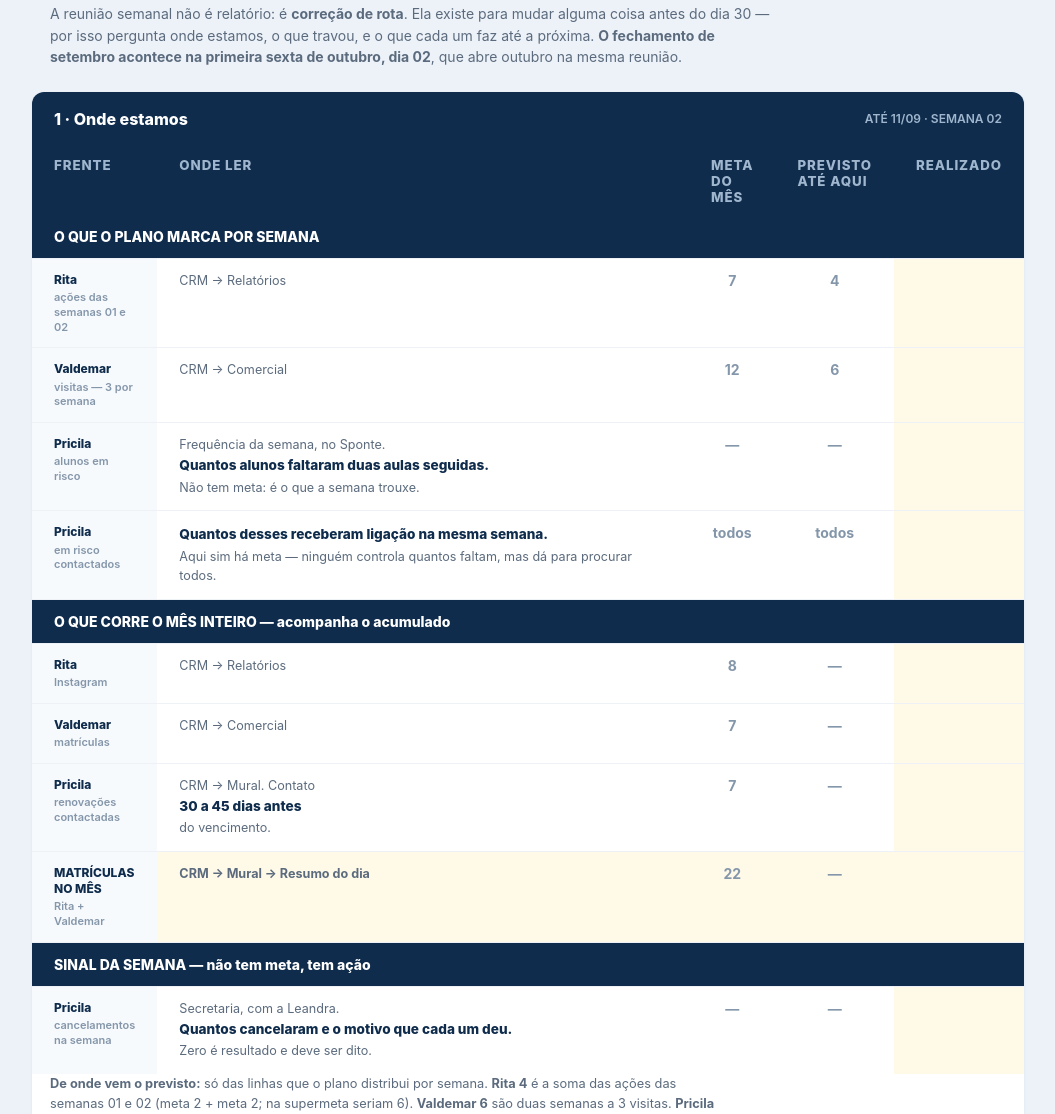
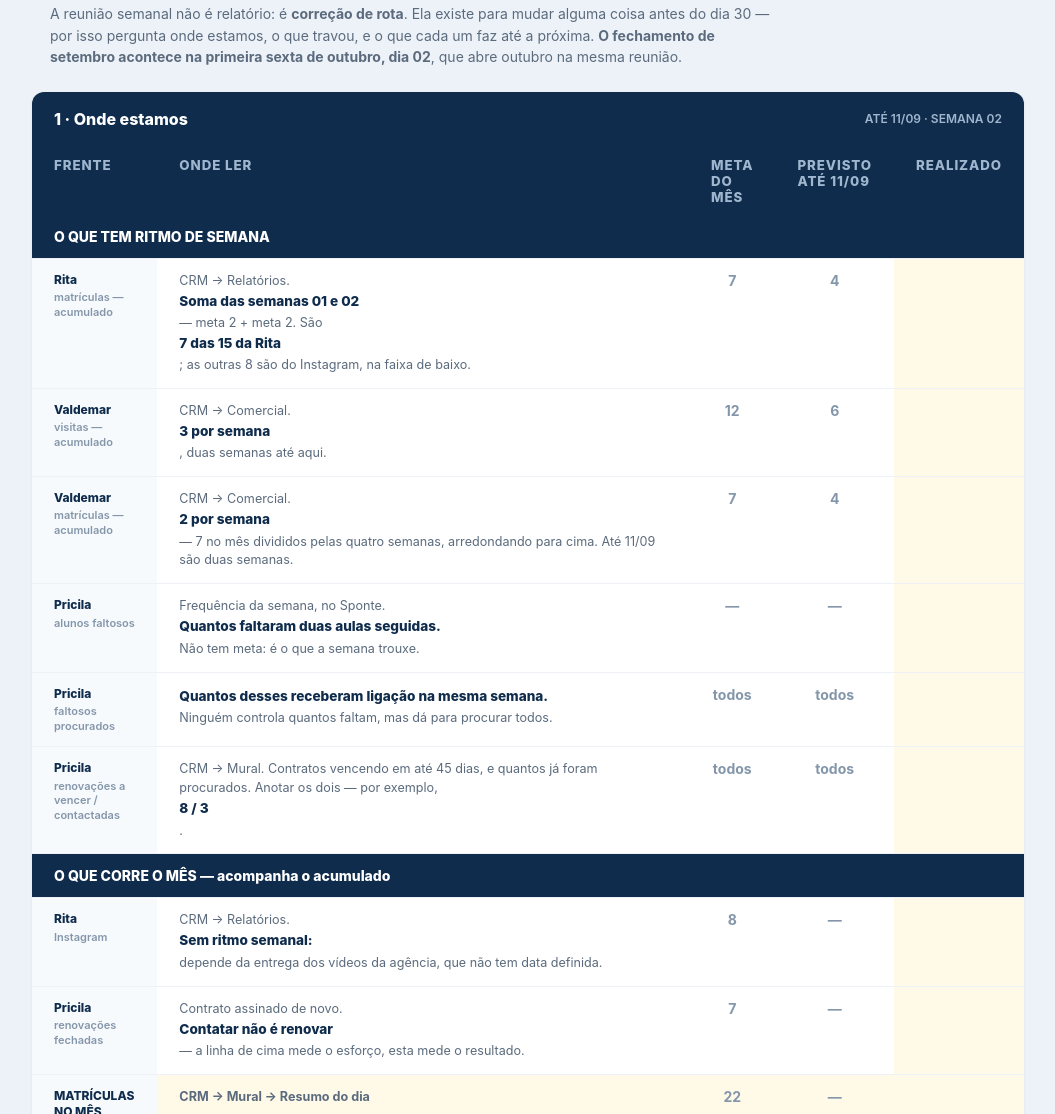
Before and after one commit to tiagocunhademelocavalcanti/planoemetasetembrowizard, a plain HTML site: page index.html in a window 1280 px wide. Shown: the part 565-1679 px from the top of the page, without its empty margins (112-1167 px from the left). Drawn offline with Linux system fonts and the light colour scheme.

Commit message:
mudanças 08 09  12_57

```diff
--- a/index.html
+++ b/index.html
@@ -393,21 +393,22 @@
     <div class="plano">
       <div class="cab"><h3>1 &middot; Onde estamos</h3><span>AT&Eacute; 11/09 &middot; SEMANA 02</span></div>
       <table class="sem">
-        <thead><tr><td>Frente</td><td>Onde ler</td><td>Meta do m&ecirc;s</td><td>Previsto at&eacute; aqui</td><td>Realizado</td></tr></thead>
-        <tr class="tot"><td colspan="5">O QUE O PLANO MARCA POR SEMANA</td></tr>
-        <tr><td class="qd">Rita<small>a&ccedil;&otilde;es das semanas 01 e 02</small></td><td class="oq2"><span>CRM &rarr; Relat&oacute;rios</span></td><td class="n" data-rot="Meta do m&ecirc;s">7</td><td class="n" data-rot="Previsto">4</td><td class="mt" data-rot="Realizado">&nbsp;</td></tr>
-        <tr><td class="qd">Valdemar<small>visitas &mdash; 3 por semana</small></td><td class="oq2"><span>CRM &rarr; Comercial</span></td><td class="n" data-rot="Meta do m&ecirc;s">12</td><td class="n" data-rot="Previsto">6</td><td class="mt" data-rot="Realizado">&nbsp;</td></tr>
-        <tr><td class="qd">Pricila<small>alunos em risco</small></td><td class="oq2"><span>Frequ&ecirc;ncia da semana, no Sponte. <b>Quantos alunos faltaram duas aulas seguidas.</b> N&atilde;o tem meta: &eacute; o que a semana trouxe.</span></td><td class="n" data-rot="Meta do m&ecirc;s">&mdash;</td><td class="n" data-rot="Previsto">&mdash;</td><td class="mt" data-rot="Realizado">&nbsp;</td></tr>
-        <tr><td class="qd">Pricila<small>em risco contactados</small></td><td class="oq2"><span><b>Quantos desses receberam liga&ccedil;&atilde;o na mesma semana.</b> Aqui sim h&aacute; meta &mdash; ningu&eacute;m controla quantos faltam, mas d&aacute; para procurar todos.</span></td><td class="n" data-rot="Meta do m&ecirc;s">todos</td><td class="n" data-rot="Previsto">todos</td><td class="mt" data-rot="Realizado">&nbsp;</td></tr>
-        <tr class="tot"><td colspan="5">O QUE CORRE O M&Ecirc;S INTEIRO &mdash; acompanha o acumulado</td></tr>
-        <tr><td class="qd">Rita<small>Instagram</small></td><td class="oq2"><span>CRM &rarr; Relat&oacute;rios</span></td><td class="n" data-rot="Meta do m&ecirc;s">8</td><td class="n" data-rot="Previsto">&mdash;</td><td class="mt" data-rot="Realizado">&nbsp;</td></tr>
-        <tr><td class="qd">Valdemar<small>matr&iacute;culas</small></td><td class="oq2"><span>CRM &rarr; Comercial</span></td><td class="n" data-rot="Meta do m&ecirc;s">7</td><td class="n" data-rot="Previsto">&mdash;</td><td class="mt" data-rot="Realizado">&nbsp;</td></tr>
-        <tr><td class="qd">Pricila<small>renova&ccedil;&otilde;es contactadas</small></td><td class="oq2"><span>CRM &rarr; Mural. Contato <b>30 a 45 dias antes</b> do vencimento.</span></td><td class="n" data-rot="Meta do m&ecirc;s">7</td><td class="n" data-rot="Previsto">&mdash;</td><td class="mt" data-rot="Realizado">&nbsp;</td></tr>
+        <thead><tr><td>Frente</td><td>Onde ler</td><td>Meta do m&ecirc;s</td><td>Previsto at&eacute; 11/09</td><td>Realizado</td></tr></thead>
+        <tr class="tot"><td colspan="5">O QUE TEM RITMO DE SEMANA</td></tr>
+        <tr><td class="qd">Rita<small>matr&iacute;culas &mdash; acumulado</small></td><td class="oq2"><span>CRM &rarr; Relat&oacute;rios. <b>Soma das semanas 01 e 02</b> &mdash; meta 2 + meta 2. S&atilde;o <b>7 das 15 da Rita</b>; as outras 8 s&atilde;o do Instagram, na faixa de baixo.</span></td><td class="n" data-rot="Meta do m&ecirc;s">7</td><td class="n" data-rot="Previsto">4</td><td class="mt" data-rot="Realizado">&nbsp;</td></tr>
+        <tr><td class="qd">Valdemar<small>visitas &mdash; acumulado</small></td><td class="oq2"><span>CRM &rarr; Comercial. <b>3 por semana</b>, duas semanas at&eacute; aqui.</span></td><td class="n" data-rot="Meta do m&ecirc;s">12</td><td class="n" data-rot="Previsto">6</td><td class="mt" data-rot="Realizado">&nbsp;</td></tr>
+        <tr><td class="qd">Valdemar<small>matr&iacute;culas &mdash; acumulado</small></td><td class="oq2"><span>CRM &rarr; Comercial. <b>2 por semana</b> &mdash; 7 no m&ecirc;s divididos pelas quatro semanas, arredondando para cima. At&eacute; 11/09 s&atilde;o duas semanas.</span></td><td class="n" data-rot="Meta do m&ecirc;s">7</td><td class="n" data-rot="Previsto">4</td><td class="mt" data-rot="Realizado">&nbsp;</td></tr>
+        <tr><td class="qd">Pricila<small>alunos faltosos</small></td><td class="oq2"><span>Frequ&ecirc;ncia da semana, no Sponte. <b>Quantos faltaram duas aulas seguidas.</b> N&atilde;o tem meta: &eacute; o que a semana trouxe.</span></td><td class="n" data-rot="Meta do m&ecirc;s">&mdash;</td><td class="n" data-rot="Previsto">&mdash;</td><td class="mt" data-rot="Realizado">&nbsp;</td></tr>
+        <tr><td class="qd">Pricila<small>faltosos procurados</small></td><td class="oq2"><span><b>Quantos desses receberam liga&ccedil;&atilde;o na mesma semana.</b> Ningu&eacute;m controla quantos faltam, mas d&aacute; para procurar todos.</span></td><td class="n" data-rot="Meta do m&ecirc;s">todos</td><td class="n" data-rot="Previsto">todos</td><td class="mt" data-rot="Realizado">&nbsp;</td></tr>
+        <tr><td class="qd">Pricila<small>renova&ccedil;&otilde;es a vencer / contactadas</small></td><td class="oq2"><span>CRM &rarr; Mural. Contratos vencendo em at&eacute; 45 dias, e quantos j&aacute; foram procurados. Anotar os dois &mdash; por exemplo, <b>8 / 3</b>.</span></td><td class="n" data-rot="Meta do m&ecirc;s">todos</td><td class="n" data-rot="Previsto">todos</td><td class="mt" data-rot="Realizado">&nbsp;</td></tr>
+        <tr class="tot"><td colspan="5">O QUE CORRE O M&Ecirc;S &mdash; acompanha o acumulado</td></tr>
+        <tr><td class="qd">Rita<small>Instagram</small></td><td class="oq2"><span>CRM &rarr; Relat&oacute;rios. <b>Sem ritmo semanal:</b> depende da entrega dos v&iacute;deos da ag&ecirc;ncia, que n&atilde;o tem data definida.</span></td><td class="n" data-rot="Meta do m&ecirc;s">8</td><td class="n" data-rot="Previsto">&mdash;</td><td class="mt" data-rot="Realizado">&nbsp;</td></tr>
+        <tr><td class="qd">Pricila<small>renova&ccedil;&otilde;es fechadas</small></td><td class="oq2"><span>Contrato assinado de novo. <b>Contatar n&atilde;o &eacute; renovar</b> &mdash; a linha de cima mede o esfor&ccedil;o, esta mede o resultado.</span></td><td class="n" data-rot="Meta do m&ecirc;s">7</td><td class="n" data-rot="Previsto">&mdash;</td><td class="mt" data-rot="Realizado">&nbsp;</td></tr>
         <tr class="meta"><td class="qd">MATR&Iacute;CULAS NO M&Ecirc;S<small>Rita + Valdemar</small></td><td class="oq2"><span>CRM &rarr; Mural &rarr; Resumo do dia</span></td><td class="n" data-rot="Meta do m&ecirc;s">22</td><td class="n" data-rot="Previsto">&mdash;</td><td class="mt" data-rot="Realizado">&nbsp;</td></tr>
         <tr class="tot"><td colspan="5">SINAL DA SEMANA &mdash; n&atilde;o tem meta, tem a&ccedil;&atilde;o</td></tr>
         <tr><td class="qd">Pricila<small>cancelamentos na semana</small></td><td class="oq2"><span>Secretaria, com a Leandra. <b>Quantos cancelaram e o motivo que cada um deu.</b> Zero &eacute; resultado e deve ser dito.</span></td><td class="n" data-rot="Meta do m&ecirc;s">&mdash;</td><td class="n" data-rot="Previsto">&mdash;</td><td class="mt" data-rot="Realizado">&nbsp;</td></tr>
       </table>
-      <p class="desc" style="margin:0;padding:0 18px 16px;font-size:12.8px;color:#5b6b7d"><b>De onde vem o previsto:</b> s&oacute; das linhas que o plano distribui por semana. <b>Rita 4</b> &eacute; a soma das a&ccedil;&otilde;es das semanas 01 e 02 (meta 2 + meta 2; na supermeta seriam 6). <b>Valdemar 6</b> s&atilde;o duas semanas a 3 visitas. <b>Pricila</b> n&atilde;o tem n&uacute;mero fixo: quantos alunos ficam em risco depende da semana. A meta est&aacute; na linha de baixo &mdash; <b>procurar todos</b>, quantos forem. As demais linhas correm o m&ecirc;s inteiro e nelas se acompanha o acumulado contra a meta. <b>As 2 da semana 02 vinham do segundo idioma</b>, frente j&aacute; trabalhada pela coordena&ccedil;&atilde;o sem retorno: dessas 4, duas est&atilde;o sem lastro.</p>
+      <p class="desc" style="margin:0;padding:0 18px 16px;font-size:12.8px;color:#5b6b7d"><b>De onde vem o previsto:</b> <b>Rita 4</b> &eacute; a soma das a&ccedil;&otilde;es das semanas 01 e 02 (meta 2 + meta 2; na supermeta seriam 6). <b>Valdemar 6 visitas</b> s&atilde;o duas semanas a 3, e <b>4 matr&iacute;culas</b> s&atilde;o duas semanas a 2. <b>Pricila</b> n&atilde;o tem n&uacute;mero fixo: quantos faltam e quantos vencem depende da semana &mdash; a meta dela &eacute; <b>procurar todos</b>, quantos forem. <b>As 2 da semana 02 da Rita vinham do segundo idioma</b>, frente j&aacute; trabalhada pela coordena&ccedil;&atilde;o sem retorno: dessas 4, duas est&atilde;o sem lastro.</p>
     </div>
 
     <div class="plano">
```
